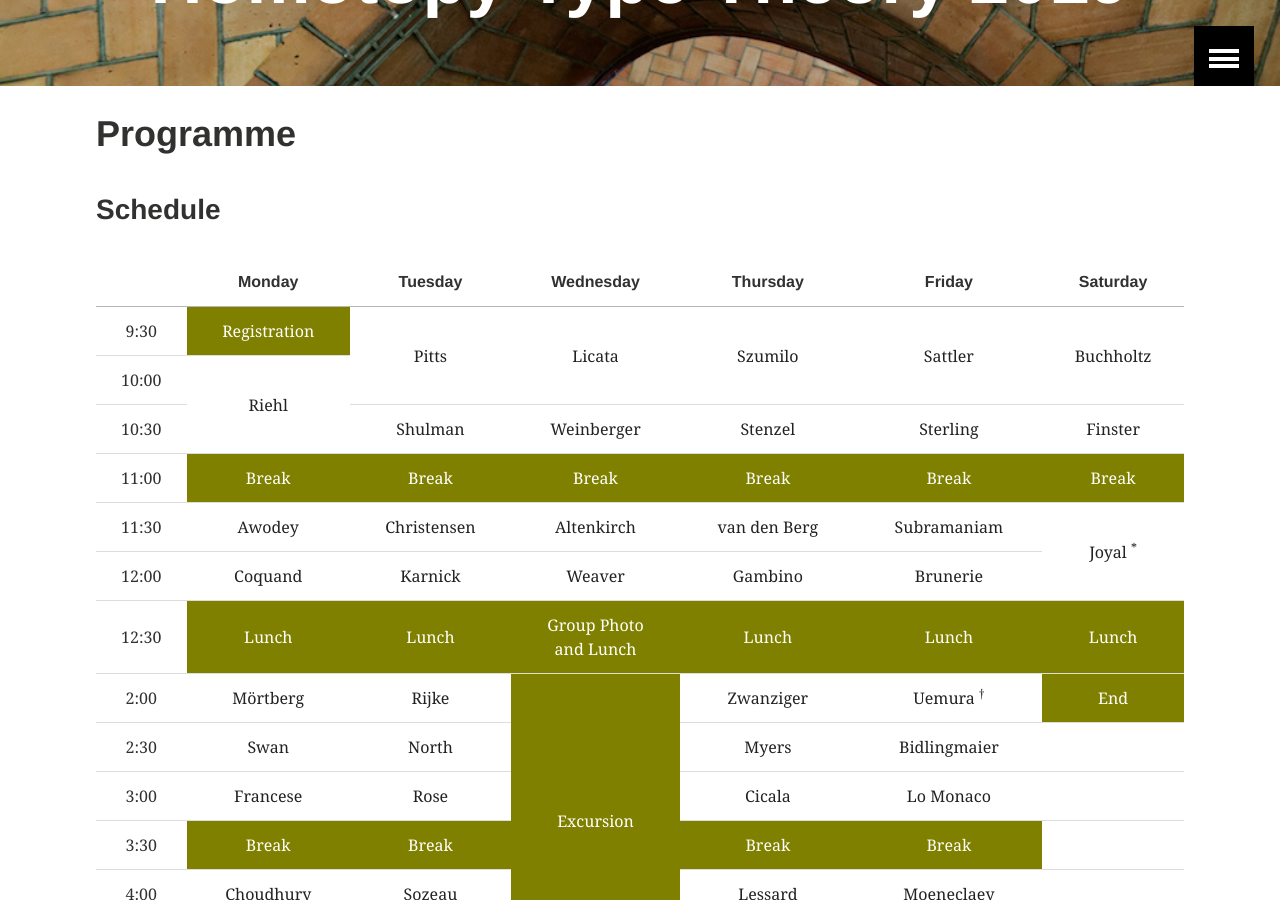
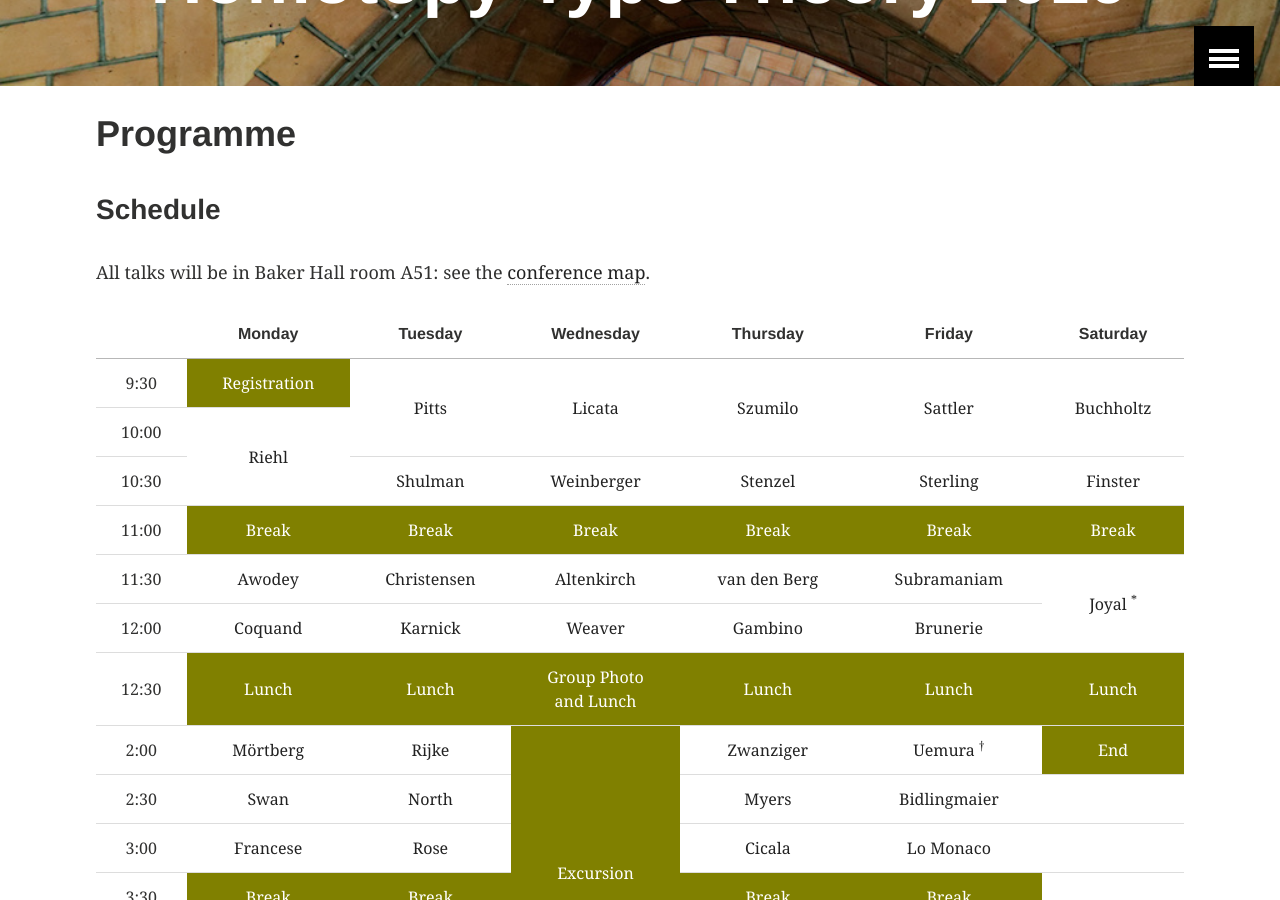
Before and after one commit to HoTT/HoTT-2019, a Jekyll site: the page built from programme.md, in a window 1280 px wide and 900 px high, scrolled down 346 px. Built offline with Jekyll 4.4.1, drawn with Linux system fonts in a browser that asks for light colours.

Commit message:
add BH A51 with map link to programme

```diff
--- a/programme.md
+++ b/programme.md
@@ -5,6 +5,9 @@ title: "Programme"
 ---
 
 ### Schedule
+
+All talks will be in Baker Hall room A51: see the [conference
+map](https://drive.google.com/open?id=1Eq3-6x6P75jL6tUcY7eDLOuoL2-7NbHc&usp=sharing).
 
 <table style="text-align:center">
 <thead>
```
